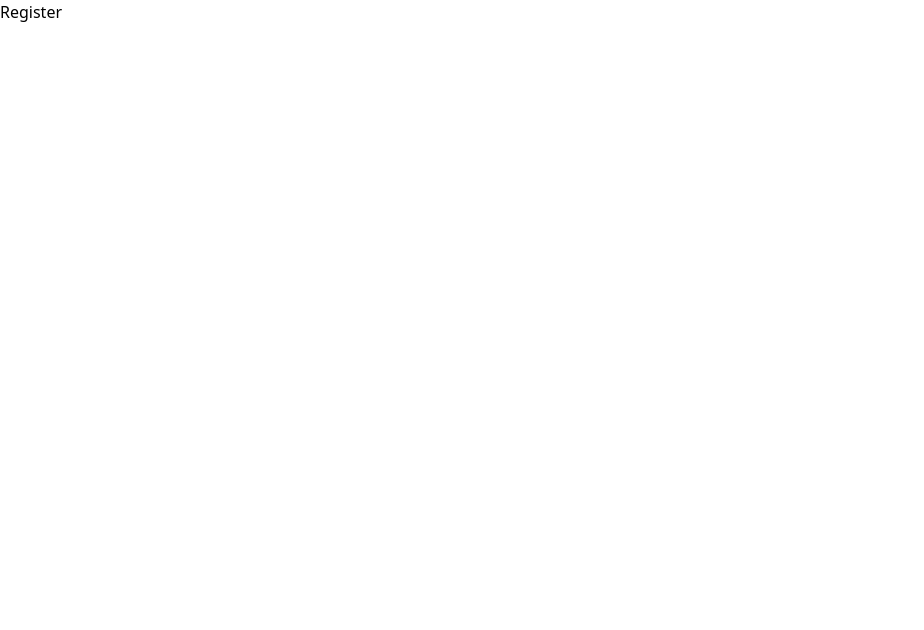
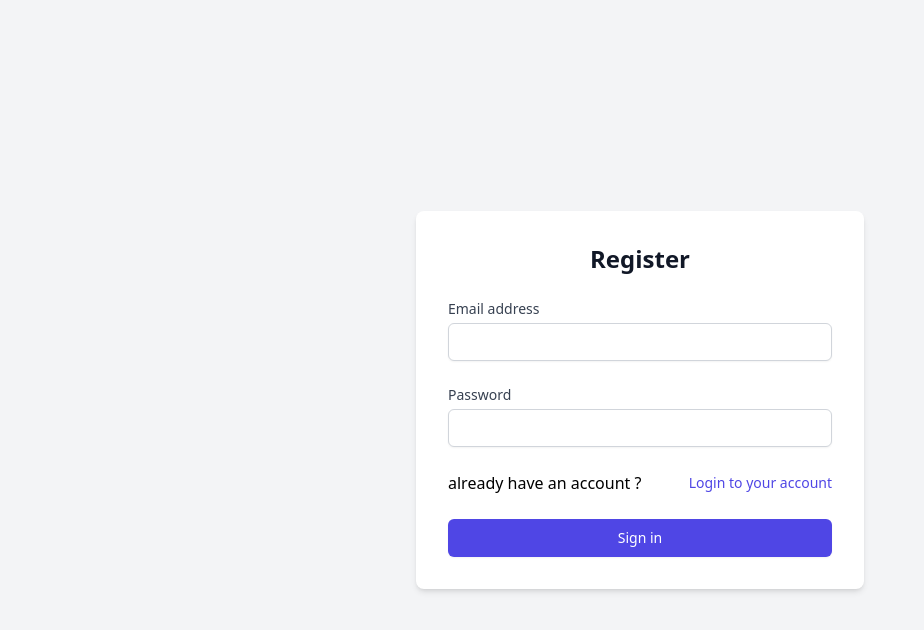
Before and after one commit to rushiraj-wani/rr-AIdeveloper, a React (Vite) app in the folder frontend/: page /Register in a window 1280 px wide. Shown: the top 630 px of the page, without its empty margins (0-924 px from the left). Built offline with nearby package versions, Linux system fonts and the light colour scheme.

Commit message:
add login and registration screens; update routing to include Home, Login, and Register components

```diff
--- a/frontend/src/routes/AppRoutes.jsx
+++ b/frontend/src/routes/AppRoutes.jsx
@@ -1,13 +1,16 @@
 import React from "react";
 import { Route, BrowserRouter, Routes } from "react-router-dom";
+import Login from "../screens/Login";
+import Register from "../screens/Register";
+import Home from "../screens/Home";
 
 const AppRoutes = () => {
   return (
     <BrowserRouter>
       <Routes>
-        <Route path="/" element={<div>Home</div>} />
-        <Route path="/login" element={<div>Login</div>} />
-        <Route path="/Register" element={<div>Register</div>} />
+        <Route path="/" element={<Home />} />
+        <Route path="/login" element={<Login />} />
+        <Route path="/Register" element={<Register />} />
       </Routes>
     </BrowserRouter>
   );
--- /dev/null
+++ b/frontend/src/screens/Home.jsx
@@ -0,0 +1,7 @@
+import React from "react";
+
+const Home = () => {
+  return <div>Home</div>;
+};
+
+export default Home;
--- /dev/null
+++ b/frontend/src/screens/Login.jsx
@@ -0,0 +1,67 @@
+import React from "react";
+import { Link } from "react-router-dom";
+
+const Login = () => {
+  return (
+    <div className="flex items-center justify-center min-h-screen bg-gray-100">
+      <div className="w-full max-w-md p-8 space-y-6 bg-white rounded-lg shadow-md">
+        <h2 className="text-2xl font-bold text-center text-gray-900">Login</h2>
+        <form className="space-y-6">
+          <div>
+            <label
+              htmlFor="email"
+              className="block text-sm font-medium text-gray-700"
+            >
+              Email address
+            </label>
+            <input
+              type="email"
+              id="email"
+              name="email"
+              required
+              className="w-full px-3 py-2 mt-1 border border-gray-300 rounded-md shadow-sm focus:outline-none focus:ring-indigo-500 focus:border-indigo-500 sm:text-sm"
+            />
+          </div>
+          <div>
+            <label
+              htmlFor="password"
+              className="block text-sm font-medium text-gray-700"
+            >
+              Password
+            </label>
+            <input
+              type="password"
+              id="password"
+              name="password"
+              required
+              className="w-full px-3 py-2 mt-1 border border-gray-300 rounded-md shadow-sm focus:outline-none focus:ring-indigo-500 focus:border-indigo-500 sm:text-sm"
+            />
+          </div>
+          <div className="flex items-center justify-between">
+            <div className="flex items-center">
+              <p>Don't have an account?</p>
+            </div>
+            <div className="text-sm">
+              <Link
+                to="/register"
+                className="font-medium text-indigo-600 hover:text-indigo-500"
+              >
+                Create an account
+              </Link>
+            </div>
+          </div>
+          <div>
+            <button
+              type="submit"
+              className="w-full px-4 py-2 text-sm font-medium text-white bg-indigo-600 border border-transparent rounded-md shadow-sm hover:bg-indigo-700 focus:outline-none focus:ring-2 focus:ring-offset-2 focus:ring-indigo-500"
+            >
+              Sign in
+            </button>
+          </div>
+        </form>
+      </div>
+    </div>
+  );
+};
+
+export default Login;
--- /dev/null
+++ b/frontend/src/screens/Register.jsx
@@ -0,0 +1,69 @@
+import React from "react";
+import { Link } from "react-router-dom";
+
+const Register = () => {
+  return (
+    <div className="flex items-center justify-center min-h-screen bg-gray-100">
+      <div className="w-full max-w-md p-8 space-y-6 bg-white rounded-lg shadow-md">
+        <h2 className="text-2xl font-bold text-center text-gray-900">
+          Register
+        </h2>
+        <form className="space-y-6">
+          <div>
+            <label
+              htmlFor="email"
+              className="block text-sm font-medium text-gray-700"
+            >
+              Email address
+            </label>
+            <input
+              type="email"
+              id="email"
+              name="email"
+              required
+              className="w-full px-3 py-2 mt-1 border border-gray-300 rounded-md shadow-sm focus:outline-none focus:ring-indigo-500 focus:border-indigo-500 sm:text-sm"
+            />
+          </div>
+          <div>
+            <label
+              htmlFor="password"
+              className="block text-sm font-medium text-gray-700"
+            >
+              Password
+            </label>
+            <input
+              type="password"
+              id="password"
+              name="password"
+              required
+              className="w-full px-3 py-2 mt-1 border border-gray-300 rounded-md shadow-sm focus:outline-none focus:ring-indigo-500 focus:border-indigo-500 sm:text-sm"
+            />
+          </div>
+          <div className="flex items-center justify-between">
+            <div className="flex items-center">
+              <p>already have an account ?</p>
+            </div>
+            <div className="text-sm">
+              <Link
+                to="/login"
+                className="font-medium text-indigo-600 hover:text-indigo-500"
+              >
+                Login to your account
+              </Link>
+            </div>
+          </div>
+          <div>
+            <button
+              type="submit"
+              className="w-full px-4 py-2 text-sm font-medium text-white bg-indigo-600 border border-transparent rounded-md shadow-sm hover:bg-indigo-700 focus:outline-none focus:ring-2 focus:ring-offset-2 focus:ring-indigo-500"
+            >
+              Sign in
+            </button>
+          </div>
+        </form>
+      </div>
+    </div>
+  );
+};
+
+export default Register;
```
